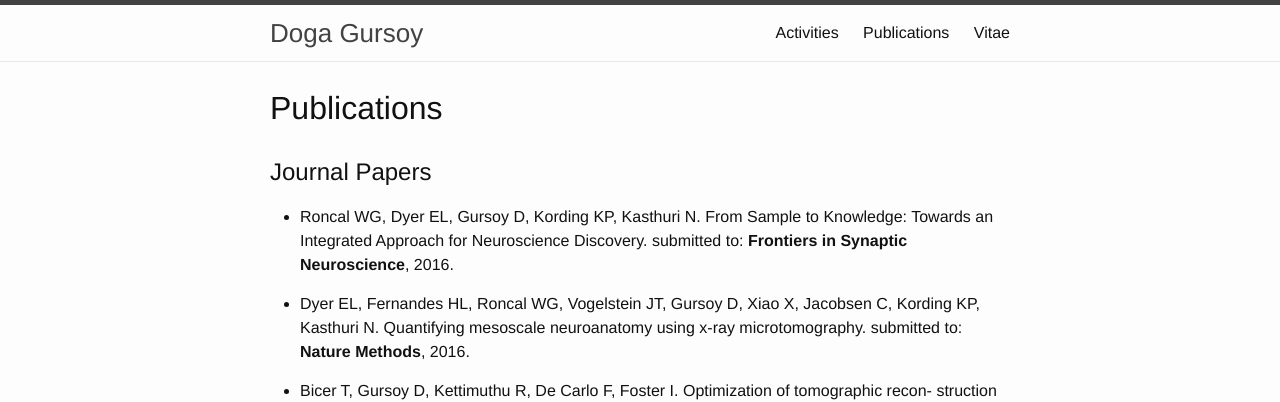
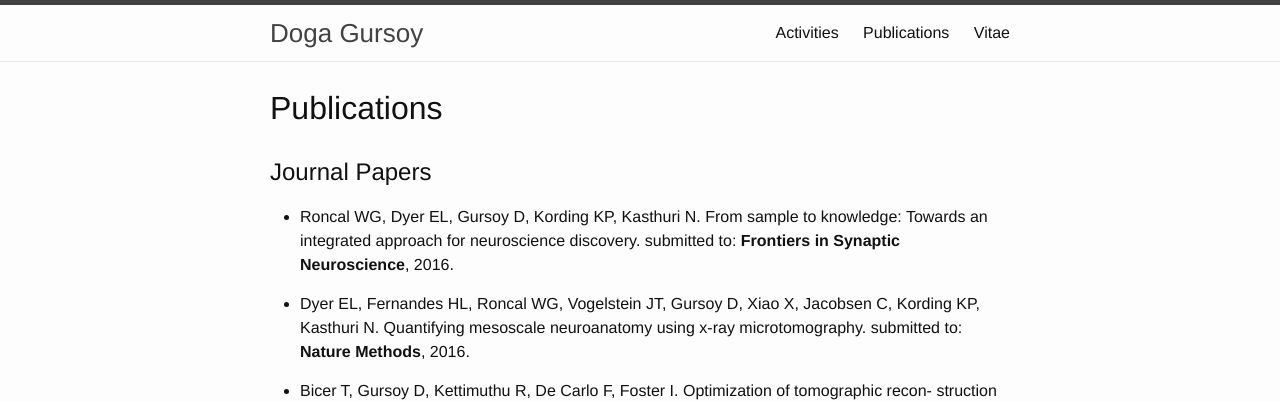
Before and after one commit to dgursoy/dgursoy, a Jekyll site: the page built from publications.md, in a window 1280 px wide and 900 px high. Shown: the top 402 px of the window. Built offline with Jekyll 4.4.1, drawn with Linux system fonts in a browser that asks for light colours.

```diff
--- a/publications.md
+++ b/publications.md
@@ -6,7 +6,7 @@ title: Publications
 ### Journal Papers
 
 * Roncal WG, Dyer EL, Gursoy D, Kording KP, Kasthuri N.
-From Sample to Knowledge: Towards an Integrated Approach for Neuroscience Discovery.
+From sample to knowledge: Towards an integrated approach for neuroscience discovery.
 submitted to: **Frontiers in Synaptic Neuroscience**, 2016.
 
 * Dyer EL, Fernandes HL, Roncal WG, Vogelstein JT, Gursoy D, Xiao X, Jacobsen C, Kording KP, Kasthuri N.
```
